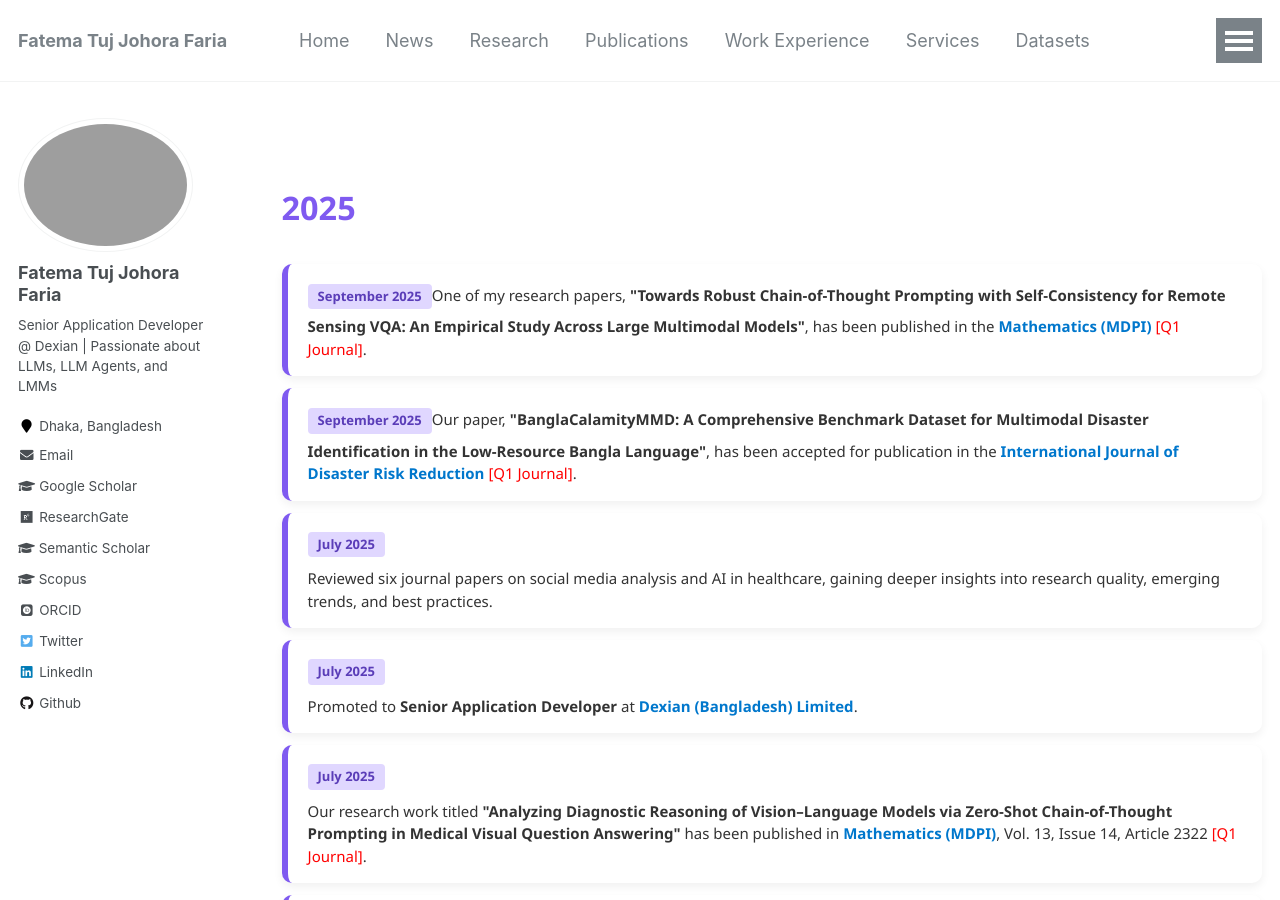
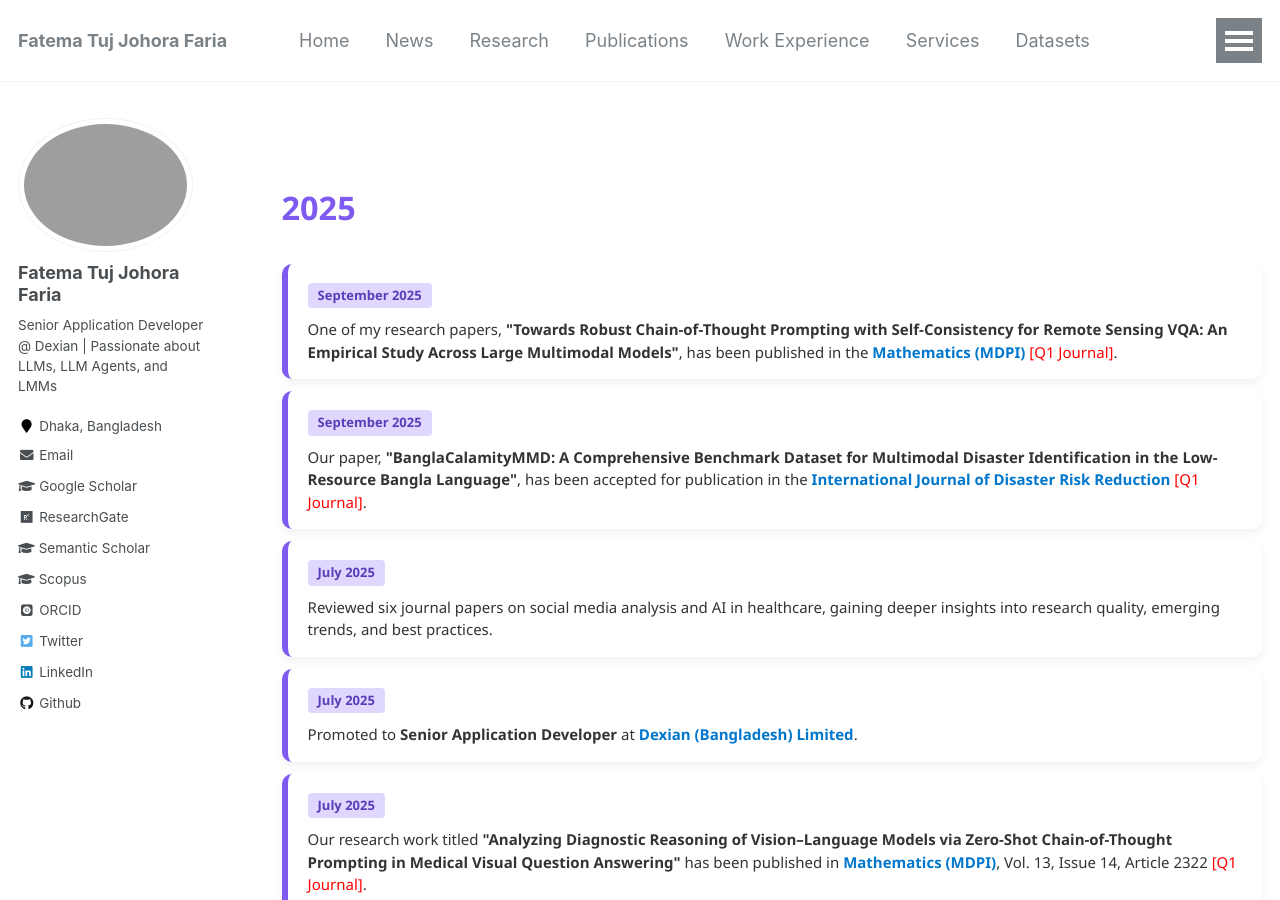
Before and after one commit to fatemafaria142/fatemafaria142.github.io, a Jekyll site: the page built from _pages/news.md, in a window 1280 px wide and 900 px high. Built offline with Jekyll 4.4.1, drawn with Linux system fonts in a browser that asks for light colours; some web fonts are replaced.

Commit message:
Update news

```diff
--- a/_pages/news.md
+++ b/_pages/news.md
@@ -91,19 +91,15 @@ author_profile: true
 <div class="year-header" style="color:#7f5af0;">2025</div>
 
 <div class="news-card y2025">
-  <div class="news-desc">
     <div class="news-date">September 2025</div>
-    One of my research papers, <strong>"Towards Robust Chain-of-Thought Prompting with Self-Consistency for Remote Sensing VQA: An Empirical Study Across Large Multimodal Models"</strong>, has been published in the
-    <a class="news-link" href="https://www.mdpi.com/journal/mathematics" target="_blank">Mathematics (MDPI)</a>
+    <div class="news-desc">One of my research papers, <strong>"Towards Robust Chain-of-Thought Prompting with Self-Consistency for Remote Sensing VQA: An Empirical Study Across Large Multimodal Models"</strong>, has been published in the <a class="news-link" href="https://www.mdpi.com/journal/mathematics" target="_blank">Mathematics (MDPI)</a>
     <span style="color:red;">[Q1 Journal]</span>.
   </div>
 </div>
 
 <div class="news-card y2025">
-  <div class="news-desc">
     <div class="news-date">September 2025</div>
-    Our paper, <strong>"BanglaCalamityMMD: A Comprehensive Benchmark Dataset for Multimodal Disaster Identification in the Low-Resource Bangla Language"</strong>, has been accepted for publication in the
-    <a class="news-link" href="https://www.sciencedirect.com/journal/international-journal-of-disaster-risk-reduction" target="_blank">International Journal of Disaster Risk Reduction</a>
+    <div class="news-desc">Our paper, <strong>"BanglaCalamityMMD: A Comprehensive Benchmark Dataset for Multimodal Disaster Identification in the Low-Resource Bangla Language"</strong>, has been accepted for publication in the <a class="news-link" href="https://www.sciencedirect.com/journal/international-journal-of-disaster-risk-reduction" target="_blank">International Journal of Disaster Risk Reduction</a>
     <span style="color:red;">[Q1 Journal]</span>.
   </div>
 </div>
```
